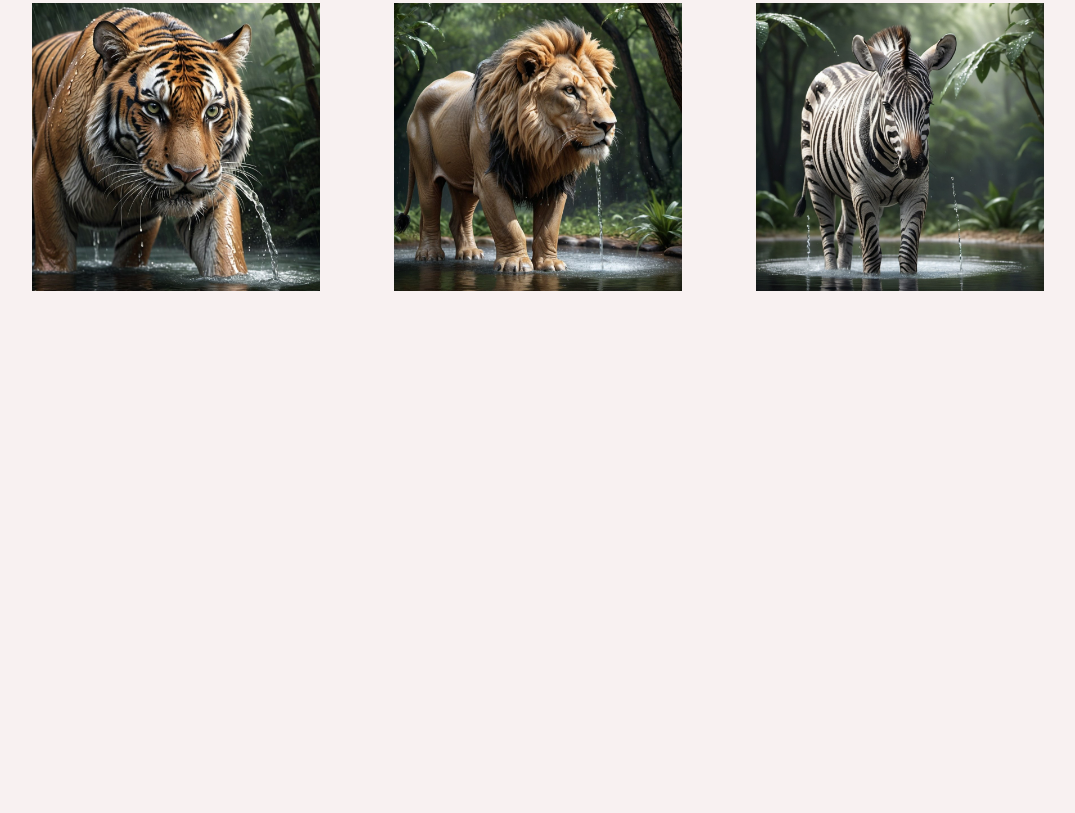
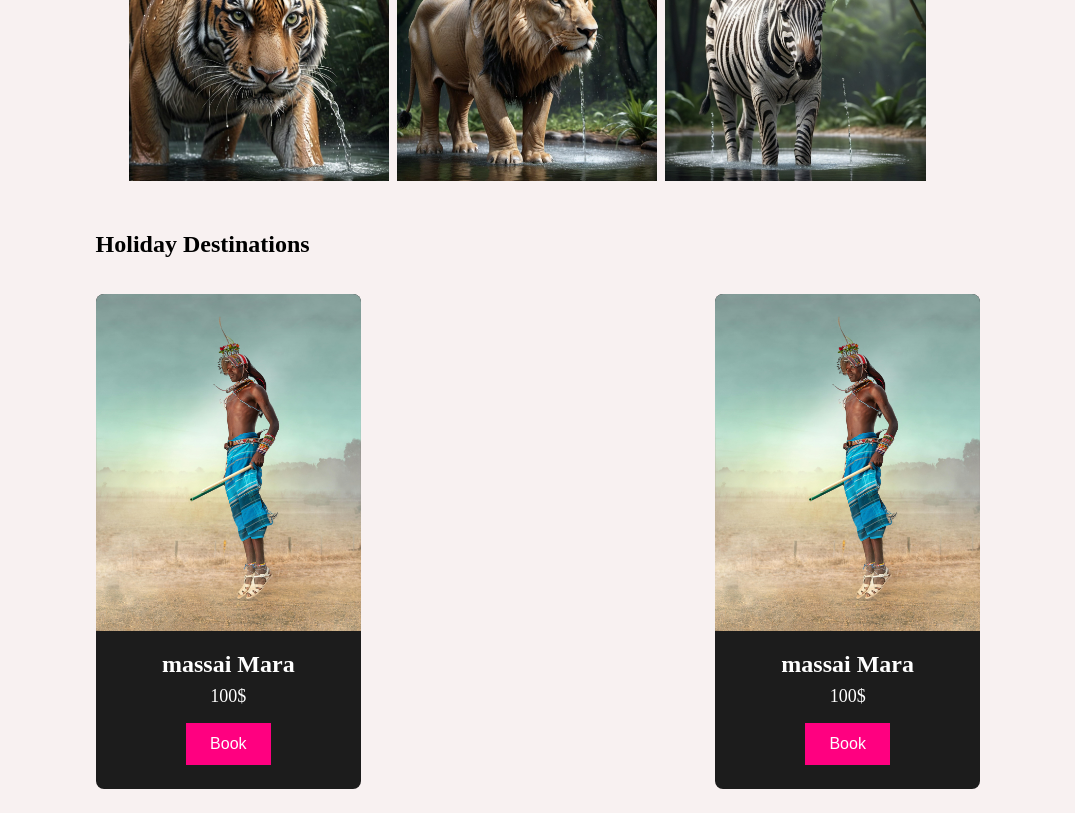
Before and after one commit to ErastusNjaramba/AfricaAura.github.io, a plain HTML site: page index.html in a window 1280 px wide. Shown: the part 1269-2082 px from the top of the page, without its empty margins (102-1177 px from the left). Before the commit the page ends 1560 px from the top, so only its background shows below. Drawn offline with Linux system fonts and the light colour scheme.

Commit message:
created a card

```diff
--- a/index.html
+++ b/index.html
@@ -62,7 +62,6 @@
                 <a href="">Contact Us</a>
                 <button>Sign Up</button>
             </div>
-
           </section >
 
         <section class="hero">
@@ -94,10 +93,29 @@
           <img src="assets/zebra.jpg" style="width:100%">
           <img src="assets/zebra.jpg" style="width:100%">
         </div>
+      </div>
+    </section>
+    <section class="holiday-cards">
+      <h1>Holiday Destinations</h1>
+      <div class="card-container">
+        <div class="card">
+          <img src="assets/masaimara.jpg" alt="Massai Mara">
+          <div class="card-content">
+            <h2>massai Mara</h2>
+            <p>100$</p>
+            <button>Book</button>
+          </div>
+        </div>
+        <div class="card">
+          <img src="assets/masaimara.jpg" alt="Massai Mara">
+          <div class="card-content">
+            <h2>massai Mara</h2>
+            <p>100$</p>
+            <button>Book</button>
+          </div>
+        </div>
+      </div>
+    </section>
 
-
-      </div>
-
-    </section>
 </body>
 </html>
--- a/style.css
+++ b/style.css
@@ -103,13 +103,7 @@ body{
 }
 
 .destination > div{
-    position: absolute;
-    top: 158%;
-    left: 50%;
-    transform: translate(-50%, -50%);
-    width: 90%;
-    display: flex;
-    justify-content: space-evenly;
+ margin-left: 17%;
 }
 .destination > h1 {
     text-align: center;
@@ -133,3 +127,58 @@ body{
     width: 100%;
     vertical-align: middle;
 }
+
+.holiday-cards{
+    width: 70%;
+    margin: auto;
+    color: rgb(0, 0, 0);
+    margin-top: 50px;
+}
+.card-container{
+    display: flex;
+    justify-content: space-between;
+    flex-wrap: wrap;
+}
+.card > img{
+    width: 100%;
+    height: auto;
+}
+.card-content > p{
+    margin: 8px 0;
+    font-size: 18px;
+}
+.card {
+    background-color: #1c1c1c;
+    border-radius: 8px;
+    overflow: hidden;
+    margin: 16px 0;
+    width: 30%;
+    color: white;
+}
+
+.card-content{
+    padding: 16px;
+    text-align: center;
+}
+.card-content h2 {
+    margin: 0 0 8px;
+}
+
+.card-content p {
+    margin: 8px;
+    font-size: 18px;
+}
+
+.card-content button {
+    margin: 8px 0;
+    padding: 12px 24px;
+    font-size: 16px;
+    border: none;
+    color: white;
+    background-color: #ff0080;
+    cursor: pointer;
+}
+
+.card-content button:hover{
+    background-color: #DB6400;
+}
```
Also changed, not shown: about.css (line endings or trailing spaces), assets/masaimara.jpg (added).
